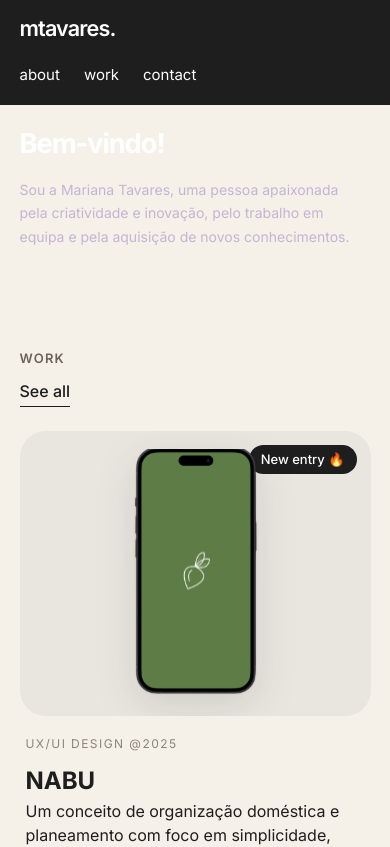
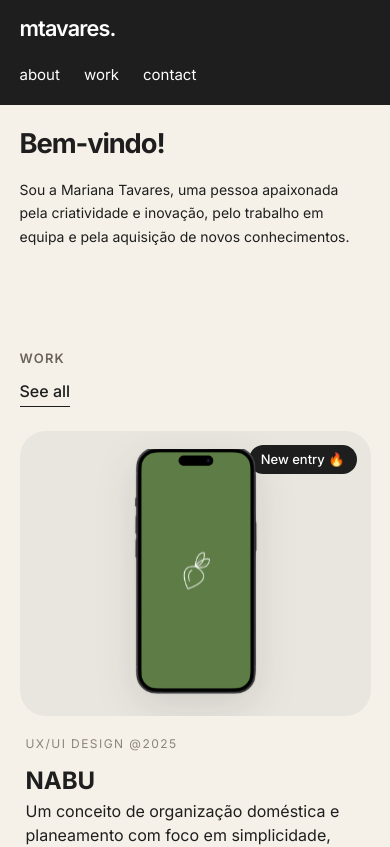
Before and after one commit to MLT05/mtavares., a React (Vite) app: page / in a window 390 px wide. Shown: the top 847 px of the page. Built offline with nearby package versions, Linux system fonts and the light colour scheme.

Commit message:
tele- a preto

```diff
--- a/src/index.css
+++ b/src/index.css
@@ -1065,7 +1065,7 @@ img {
     line-height: 1.12;
     font-weight: 700;
     letter-spacing: -0.04em;
-    color: #FFFFFF;
+    color: #1e1e1e;
     margin-bottom: 18px;
   }
 
@@ -1077,7 +1077,7 @@ img {
     max-width: 38ch;
     font-size: 15px;
     line-height: 1.7;
-    color: #c4b5d4;
+    color: #1e1e1e;
     margin-bottom: 26px;
   }
 
```
